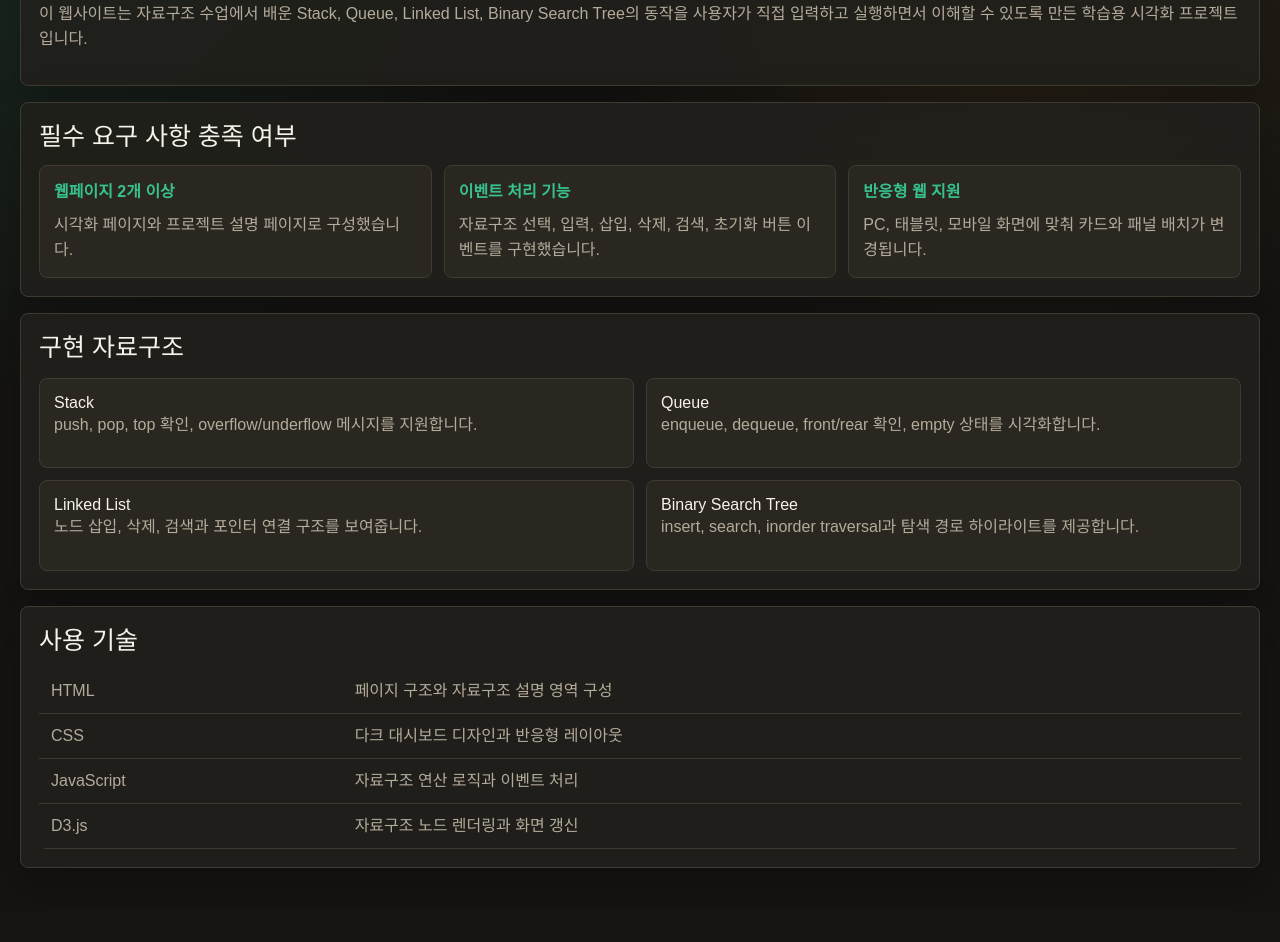
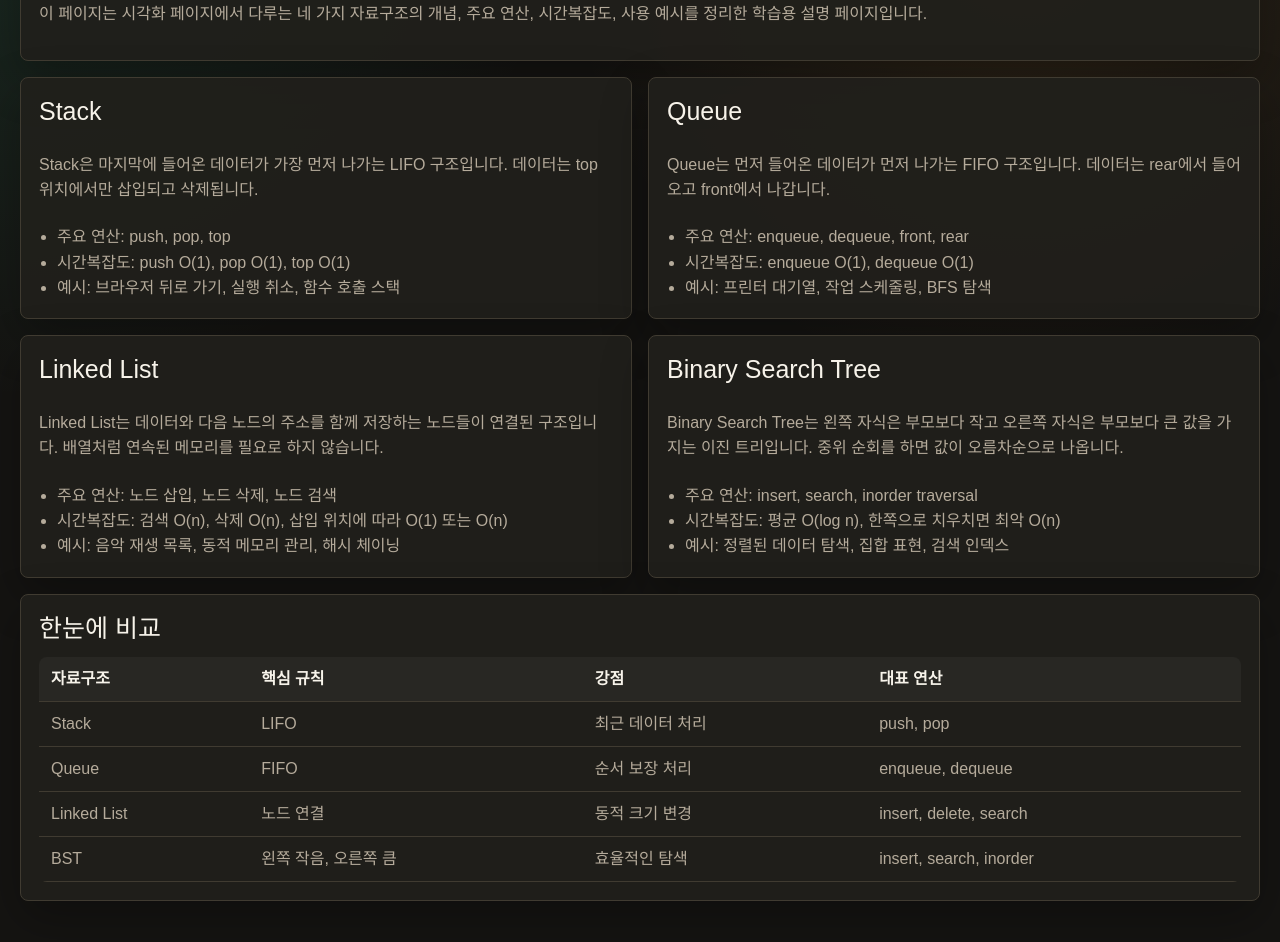
Before and after one commit to ykm970612-ux/data-structure-visualizer, a plain HTML site: page about.html in a window 1280 px wide. Shown: the part 178-1120 px from the top of the page. Before the commit the page ends 1088 px from the top, so only its background shows below. Drawn offline with Linux system fonts and the light colour scheme.

Commit message:
Revise explanation page for data structures

```diff
--- a/about.html
+++ b/about.html
@@ -3,7 +3,7 @@
 <head>
   <meta charset="UTF-8">
   <meta name="viewport" content="width=device-width, initial-scale=1.0">
-  <title>프로젝트 설명 - Data Structure Visualizer</title>
+  <title>자료구조 설명 - Data Structure Visualizer</title>
   <link href="vendor/bootstrap-reboot.min.css" rel="stylesheet">
   <link rel="stylesheet" href="style.css">
 </head>
@@ -11,85 +11,119 @@
   <div class="app-shell">
     <div class="page-links" aria-label="페이지 이동">
       <a href="index.html">시각화</a>
-      <a class="active" href="about.html">프로젝트 설명</a>
+      <a class="active" href="about.html">자료구조 설명</a>
     </div>
 
     <main class="about-layout">
       <section class="panel">
         <div class="panel-heading">
-          <h1>Data Structure Visualizer</h1>
+          <h1>자료구조 핵심 개념</h1>
         </div>
         <p class="concept-text">
-          이 웹사이트는 자료구조 수업에서 배운 Stack, Queue, Linked List, Binary Search Tree의 동작을
-          사용자가 직접 입력하고 실행하면서 이해할 수 있도록 만든 학습용 시각화 프로젝트입니다.
+          이 페이지는 시각화 페이지에서 다루는 네 가지 자료구조의 개념, 주요 연산, 시간복잡도,
+          사용 예시를 정리한 학습용 설명 페이지입니다.
         </p>
+      </section>
+
+      <section class="structure-explain-grid">
+        <article class="panel explain-card">
+          <div class="panel-heading">
+            <h2>Stack</h2>
+          </div>
+          <p>
+            Stack은 마지막에 들어온 데이터가 가장 먼저 나가는 LIFO 구조입니다.
+            데이터는 top 위치에서만 삽입되고 삭제됩니다.
+          </p>
+          <ul>
+            <li>주요 연산: push, pop, top</li>
+            <li>시간복잡도: push O(1), pop O(1), top O(1)</li>
+            <li>예시: 브라우저 뒤로 가기, 실행 취소, 함수 호출 스택</li>
+          </ul>
+        </article>
+
+        <article class="panel explain-card">
+          <div class="panel-heading">
+            <h2>Queue</h2>
+          </div>
+          <p>
+            Queue는 먼저 들어온 데이터가 먼저 나가는 FIFO 구조입니다.
+            데이터는 rear에서 들어오고 front에서 나갑니다.
+          </p>
+          <ul>
+            <li>주요 연산: enqueue, dequeue, front, rear</li>
+            <li>시간복잡도: enqueue O(1), dequeue O(1)</li>
+            <li>예시: 프린터 대기열, 작업 스케줄링, BFS 탐색</li>
+          </ul>
+        </article>
+
+        <article class="panel explain-card">
+          <div class="panel-heading">
+            <h2>Linked List</h2>
+          </div>
+          <p>
+            Linked List는 데이터와 다음 노드의 주소를 함께 저장하는 노드들이 연결된 구조입니다.
+            배열처럼 연속된 메모리를 필요로 하지 않습니다.
+          </p>
+          <ul>
+            <li>주요 연산: 노드 삽입, 노드 삭제, 노드 검색</li>
+            <li>시간복잡도: 검색 O(n), 삭제 O(n), 삽입 위치에 따라 O(1) 또는 O(n)</li>
+            <li>예시: 음악 재생 목록, 동적 메모리 관리, 해시 체이닝</li>
+          </ul>
+        </article>
+
+        <article class="panel explain-card">
+          <div class="panel-heading">
+            <h2>Binary Search Tree</h2>
+          </div>
+          <p>
+            Binary Search Tree는 왼쪽 자식은 부모보다 작고 오른쪽 자식은 부모보다 큰 값을 가지는
+            이진 트리입니다. 중위 순회를 하면 값이 오름차순으로 나옵니다.
+          </p>
+          <ul>
+            <li>주요 연산: insert, search, inorder traversal</li>
+            <li>시간복잡도: 평균 O(log n), 한쪽으로 치우치면 최악 O(n)</li>
+            <li>예시: 정렬된 데이터 탐색, 집합 표현, 검색 인덱스</li>
+          </ul>
+        </article>
       </section>
 
       <section class="panel">
         <div class="panel-heading">
-          <h2>필수 요구 사항 충족 여부</h2>
-        </div>
-        <div class="requirement-grid">
-          <article>
-            <strong>웹페이지 2개 이상</strong>
-            <p>시각화 페이지와 프로젝트 설명 페이지로 구성했습니다.</p>
-          </article>
-          <article>
-            <strong>이벤트 처리 기능</strong>
-            <p>자료구조 선택, 입력, 삽입, 삭제, 검색, 초기화 버튼 이벤트를 구현했습니다.</p>
-          </article>
-          <article>
-            <strong>반응형 웹 지원</strong>
-            <p>PC, 태블릿, 모바일 화면에 맞춰 카드와 패널 배치가 변경됩니다.</p>
-          </article>
-        </div>
-      </section>
-
-      <section class="panel">
-        <div class="panel-heading">
-          <h2>구현 자료구조</h2>
-        </div>
-        <div class="info-grid">
-          <article>
-            <h3>Stack</h3>
-            <p>push, pop, top 확인, overflow/underflow 메시지를 지원합니다.</p>
-          </article>
-          <article>
-            <h3>Queue</h3>
-            <p>enqueue, dequeue, front/rear 확인, empty 상태를 시각화합니다.</p>
-          </article>
-          <article>
-            <h3>Linked List</h3>
-            <p>노드 삽입, 삭제, 검색과 포인터 연결 구조를 보여줍니다.</p>
-          </article>
-          <article>
-            <h3>Binary Search Tree</h3>
-            <p>insert, search, inorder traversal과 탐색 경로 하이라이트를 제공합니다.</p>
-          </article>
-        </div>
-      </section>
-
-      <section class="panel">
-        <div class="panel-heading">
-          <h2>사용 기술</h2>
+          <h2>한눈에 비교</h2>
         </div>
         <table>
+          <thead>
+            <tr>
+              <th>자료구조</th>
+              <th>핵심 규칙</th>
+              <th>강점</th>
+              <th>대표 연산</th>
+            </tr>
+          </thead>
           <tbody>
             <tr>
-              <td>HTML</td>
-              <td>페이지 구조와 자료구조 설명 영역 구성</td>
+              <td>Stack</td>
+              <td>LIFO</td>
+              <td>최근 데이터 처리</td>
+              <td>push, pop</td>
             </tr>
             <tr>
-              <td>CSS</td>
-              <td>다크 대시보드 디자인과 반응형 레이아웃</td>
+              <td>Queue</td>
+              <td>FIFO</td>
+              <td>순서 보장 처리</td>
+              <td>enqueue, dequeue</td>
             </tr>
             <tr>
-              <td>JavaScript</td>
-              <td>자료구조 연산 로직과 이벤트 처리</td>
+              <td>Linked List</td>
+              <td>노드 연결</td>
+              <td>동적 크기 변경</td>
+              <td>insert, delete, search</td>
             </tr>
             <tr>
-              <td>D3.js</td>
-              <td>자료구조 노드 렌더링과 화면 갱신</td>
+              <td>BST</td>
+              <td>왼쪽 작음, 오른쪽 큼</td>
+              <td>효율적인 탐색</td>
+              <td>insert, search, inorder</td>
             </tr>
           </tbody>
         </table>
--- a/style.css
+++ b/style.css
@@ -149,6 +149,24 @@ button {
   margin: 0;
   font-size: clamp(34px, 6vw, 58px);
   letter-spacing: 0;
+}
+
+.structure-explain-grid {
+  display: grid;
+  grid-template-columns: repeat(2, minmax(0, 1fr));
+  gap: 16px;
+}
+
+.explain-card {
+  display: flex;
+  flex-direction: column;
+  gap: 12px;
+}
+
+.explain-card p {
+  margin: 0;
+  color: var(--muted);
+  line-height: 1.58;
 }
 
 .requirement-grid {
@@ -491,6 +509,7 @@ button:disabled {
   .structure-nav,
   .dashboard,
   .info-grid,
+  .structure-explain-grid,
   .requirement-grid {
     grid-template-columns: 1fr 1fr;
   }
@@ -510,6 +529,7 @@ button:disabled {
   .structure-nav,
   .dashboard,
   .info-grid,
+  .structure-explain-grid,
   .requirement-grid,
   .input-row,
   .button-grid {
```
Also changed, not shown: index.html (+1 -1 lines), 1 other file.
